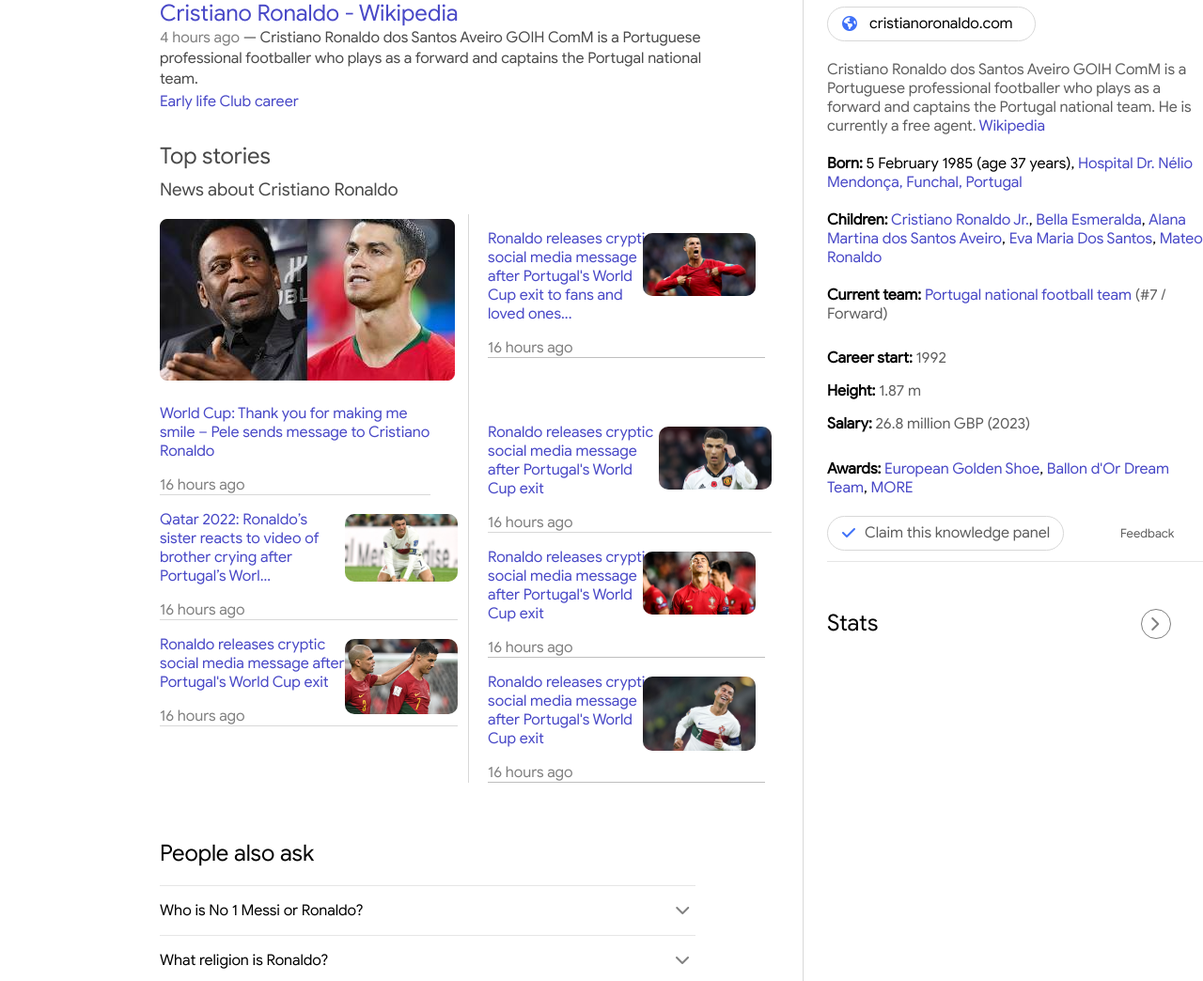
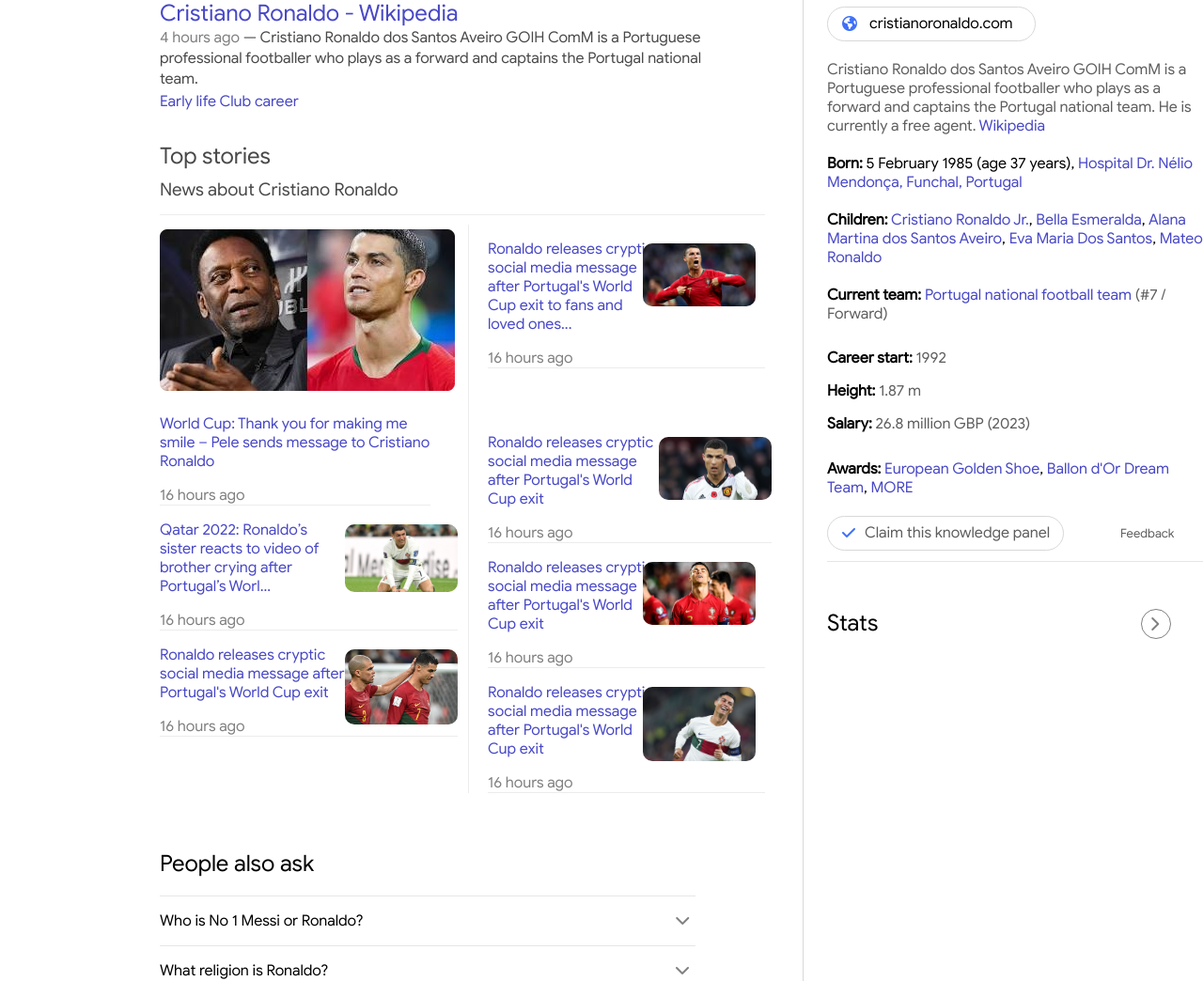
Before and after one commit to mbamamykel77/stutern-task-google-search-design, a plain HTML site: page index.html in a window 1280 px wide. Shown: the part 650-1694 px from the top of the page at 94% size. Drawn offline with Linux system fonts and the light colour scheme.

Commit message:
adjust border colors

```diff
--- a/style.css
+++ b/style.css
@@ -328,6 +328,7 @@ a:hover {
     line-height: 15px;
     margin-top: 40px;
     color: rgb(73, 73, 73);
+    border-bottom: 1px solid rgb(236, 236, 236);
 
 }
 
@@ -341,16 +342,17 @@ a:hover {
 
 .container-div {
     display: flex;
+    padding-top: 10px;
 }
 .div1 {
-    border-right: 1px solid  rgb(216, 216, 216);
+    border-right: 1px solid  rgb(236, 236, 236);
     width: 70%;
     padding-right: 10px;
 }
 
 .pele {
     margin-left: 170px;
-    border-bottom: 1px solid  rgb(216, 216, 216);
+    border-bottom: 1px solid  rgb(236, 236, 236);
     width: 59%;
 }
 
@@ -369,7 +371,7 @@ margin-left: -5px;
 .ronaldo-cry {
     display: flex;
     margin-left: 170px;
-    border-bottom: 1px solid  rgb(216, 216, 216);
+    border-bottom: 1px solid  rgb(236, 236, 236);
     width: 65%;
 }
 
@@ -412,7 +414,7 @@ margin-left: -5px;
 .ronaldo-cry2 {
     display: flex;
     margin-left: 170px;
-    border-bottom: 1px solid rgb(190, 190, 190);
+    border-bottom: 1px solid rgb(236, 236, 236);
 }
 
 .ronaldo-cry2 span {
```
